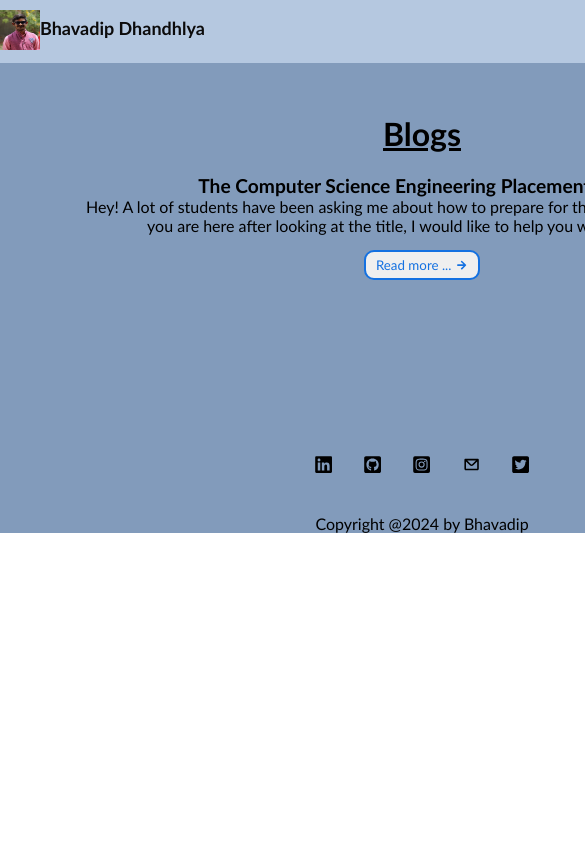
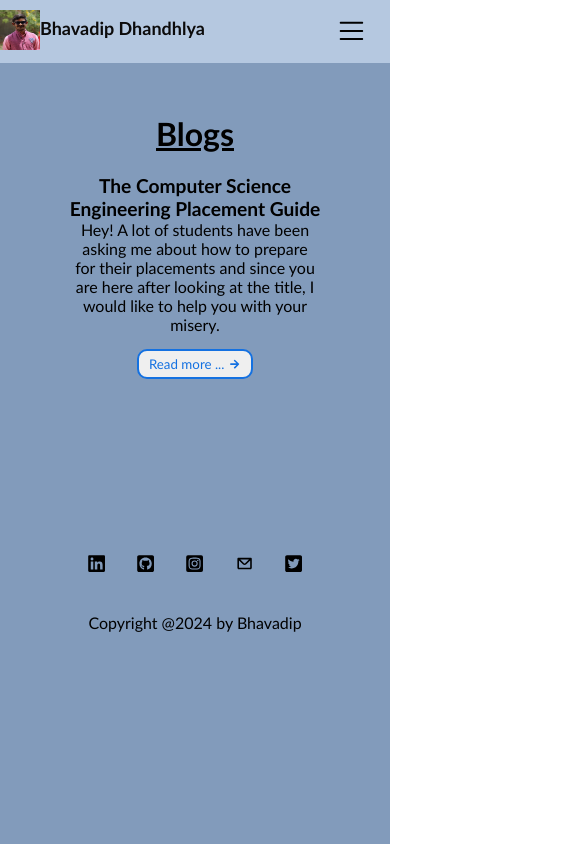
Before and after one commit to bhavadip9/MyPortfolio, a React (Vite) app: page /blog in a window 390 px wide. Shown: the top 844 px of the page, 585 px wide, since content can reach past the window. Built offline with nearby package versions, Linux system fonts and the light colour scheme.

Commit message:
css update

```diff
--- a/src/App.scss
+++ b/src/App.scss
@@ -353,6 +353,11 @@
   padding: 0;
 
 }
+.blogbody{
+  background-color: #829bbb;
+  margin: 0;
+  padding: 0;
+}
 
 .name1{
     display: flex;
@@ -476,6 +481,9 @@
     // .body1{
     //   height: 100vh;
     // }
+    // .blogbody{
+    //   height: 100vh;
+    // }
     .skills{
       display: grid;
       grid-template-columns: auto auto;
@@ -511,9 +519,15 @@
   }
 
   @media only screen and (max-width: 700px) {
+    .blogbody{
+      height: 100vh;
+      margin: 0;
+      padding: 0;
+    }
+
     .body1{
-
-      width: 100vh;
+     width: 100vh;
+      // height:  100vh;
       margin: 0;
       padding: 0;
     }
--- a/src/page/Blog.jsx
+++ b/src/page/Blog.jsx
@@ -8,7 +8,7 @@ import Footer from '../componet/Footer'
 const Blog = () => {
     return (
         <div >
-            <div className='body1'>
+            <div className='blogbody'>
                 <Navbar></Navbar>
                 <div>
                     <h1 className='name1'>Blogs</h1>
```
